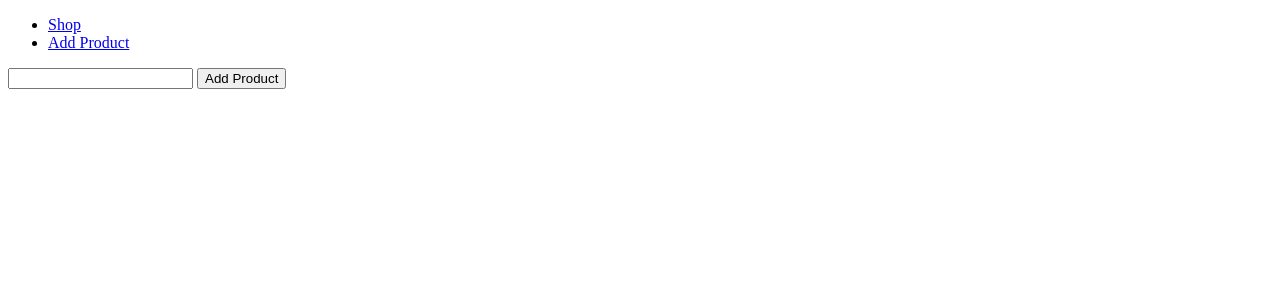
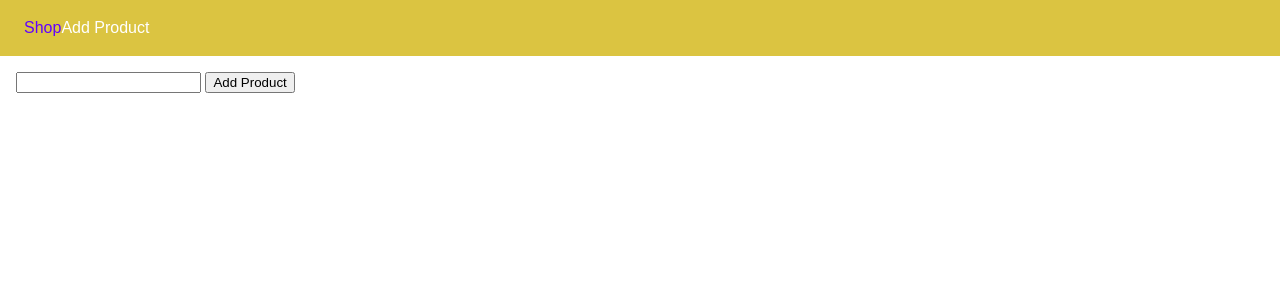
Before and after one commit to shem4soul/Ecommerce-with-MongoDB, a Node server app: page /admin/add-product in a window 1280 px wide; the page is wider, and only the part inside the window is pictured. Shown: the top 300 px of that part. Run offline with Node 20, Linux system fonts and the light colour scheme.

Commit message:
Refactor add-product and shop HTML for improved structure and styling consistency

```diff
--- a/views/add-product.html
+++ b/views/add-product.html
@@ -4,13 +4,62 @@
     <meta charset="UTF-8">
     <meta name="viewport" content="width=device-width, initial-scale=1.0">
     <title>Add Product</title>
+     <style>
+        body{
+            padding: 0;
+            margin: 0;
+            font-family: sans-serif;
+        }
+       main {
+        padding: 1rem;
+       }
+
+
+
+       .main-header {
+        width: 100%;
+        height: 3.5rem;
+        background-color: #dbc441;
+        padding: 0 1.5rem;
+       }
+    .main-header_nav{
+        height: 100%;
+        display: flex;
+        align-items: center;
+    }
+
+     .main-header__item-list{
+       list-style: none;
+       margin: 0;
+       padding: 0;
+       display: flex;
+       }
+
+       .main-header__item {
+        margin: 0;
+        padding: 0;
+       }
+
+       .main-header__item a {
+        text-decoration: none;
+        color: white;
+       }
+
+    .main-header__item a:hover,
+    .main-header__item a:active,
+    .main-header__item a.active {
+        color: #6200ff;
+    }
+
+    </style>
 </head>
-<body>
-    <header>
-    <nav>
-        <ul>
-            <li><a href="/">Shop</a></li>
-            <li><a href="/add-product">Add Product</a></li>
+
+
+<header class="main-header">
+    <nav class="main-header_nav">
+        <ul class="main-header__item-list">
+            <li class="main-header__item"><a class="active" href="/">Shop</a></li>
+            <li class="main-header__item"><a href="/add-product">Add Product</a></li>
         </ul>
     </nav>
     </header>
```
Also changed, not shown: views/shop.html (+20 -14 lines).
